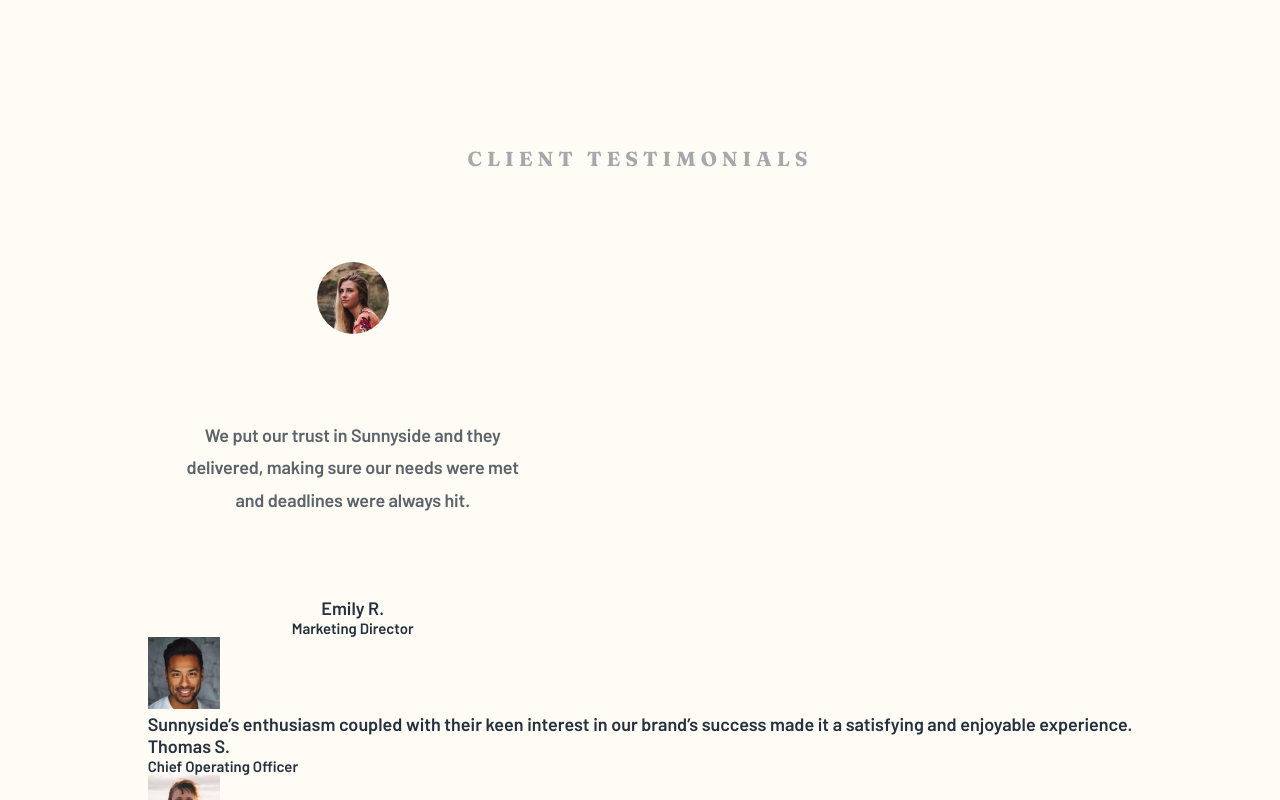
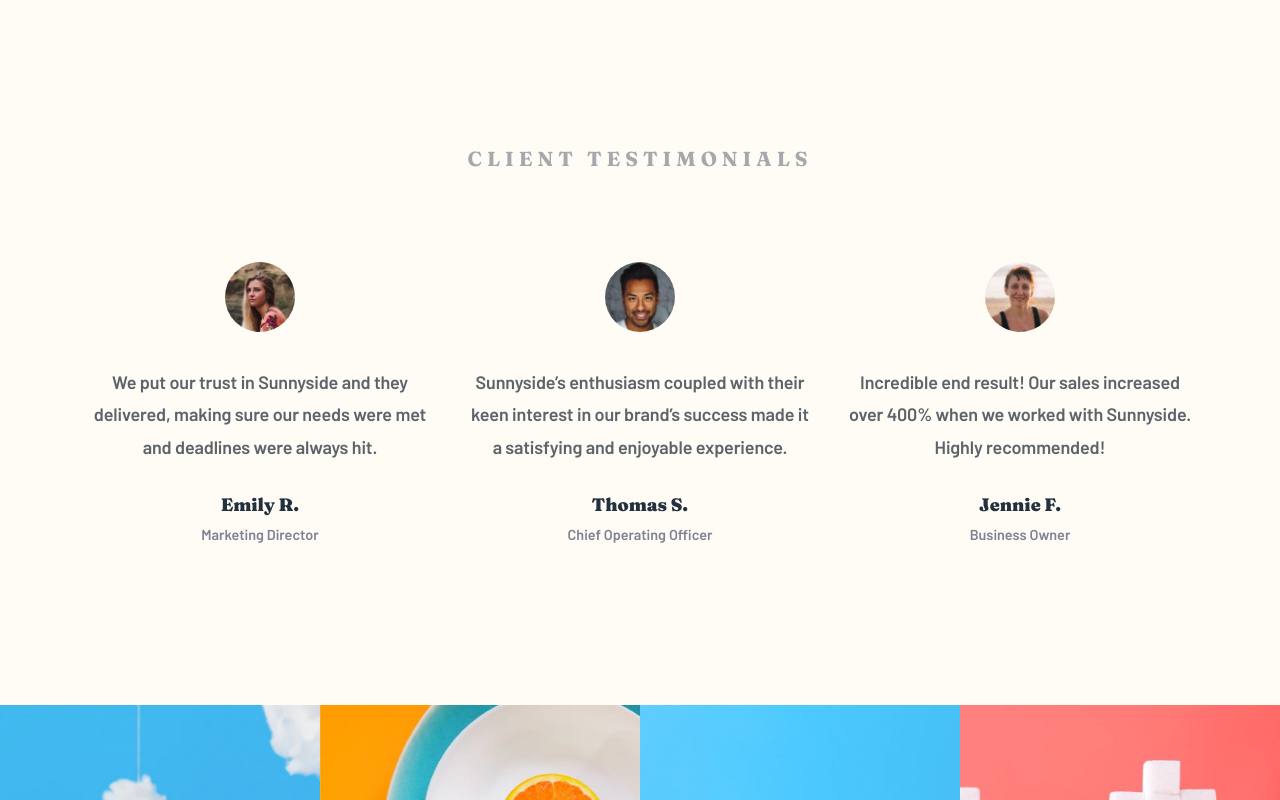
Before and after one commit to alex-cler/FrontEndMentor-SunnysideAgency, a website: page index.html in a window 1280 px wide. Shown: the part 2792-3592 px from the top of the page. Drawn offline with Linux system fonts and the light colour scheme.

Commit message:
Edit : Client SASS content

```diff
--- a/index.html
+++ b/index.html
@@ -76,23 +76,23 @@
           We put our trust in Sunnyside and they delivered, making sure our needs were met and deadlines were always hit.
         </p>
         <h4 class="client__name">Emily R.</h4>
-        <h5 class="client__job">Marketing Director</h5>
+        <p class="client__job">Marketing Director</p>
       </div>
-      <div class="client__image">
-        <img src="./assets/image-thomas.jpg" alt="Thomas's Avatar">
+      <div class="client">
+        <img class="client__image" src="./assets/image-thomas.jpg" alt="Thomas's Avatar">
         <p class="client__feedback">
           Sunnyside’s enthusiasm coupled with their keen interest in our brand’s success made it a satisfying and enjoyable experience.
         </p>
         <h4 class="client__name">Thomas S.</h4>
-        <h5 class="client__job">Chief Operating Officer</h5>
+        <p class="client__job">Chief Operating Officer</p>
       </div>
-      <div class="client__image">
-        <img src="./assets/image-jennie.jpg" alt="Jennie's Avatar">
+      <div class="client">
+        <img class="client__image" src="./assets/image-jennie.jpg" alt="Jennie's Avatar">
         <p class="client__feedback">
           Incredible end result! Our sales increased over 400% when we worked with Sunnyside. Highly recommended!
         </p>
         <h4 class="client__name">Jennie F.</h4>
-        <h5 class="client__job">Business Owner</h5>
+        <p class="client__job">Business Owner</p>
       </div>
     </div>
   </section>
--- a/style/sass/helpers/_variables.scss
+++ b/style/sass/helpers/_variables.scss
@@ -1,8 +1,6 @@
 /* Colors */
-$red-hover: hsl(7, 99%, 70%);
-$red: rgba($red-hover, 0.25);
-$yellow-hover: hsl(51, 100%, 49%);
-$yellow: rgba($yellow-hover, 0.25);
+$red: hsl(7, 99%, 70%);
+$yellow: hsl(51, 100%, 49%);
 $dark-cyan: hsl(167, 34%, 41%);
 $dark-blue : hsl(198, 62%, 26%);
 $dark-cyan-footer : hsl(167, 44%, 69%);
@@ -17,6 +15,9 @@
 /* Fonts */
 $primary-font: 'Barlow', sans-serif;
 $secondary-font: 'Fraunces', sans-serif;
+$font-weight-text: 600;
+$font-weight-text: 700;
+$font-weight-bold: 900;
 
 /* Media query breakpoints */
 $breakpoints: (
--- /dev/null
+++ b/style/sass/layout/_client.scss
@@ -0,0 +1,47 @@
+.feedback {
+	display: flex;
+	flex-flow: column wrap;
+	align-items: center;
+	padding: 9em 0;
+	h3 {
+		font-family: $secondary-font;
+		color: $grayish-white;
+		text-transform: uppercase;
+		letter-spacing: 5px;
+		font-size: 1.125em;
+		padding-bottom: 4.5em;
+	}
+}
+
+.client__container {
+    display: grid;
+    grid-template-columns: repeat(3, 1fr);
+    column-gap: 30px;
+}
+
+.client {
+	width: 350px;
+	text-align: center;
+	&__image {
+        width: 70px;
+		border-radius: 100%;
+	}
+    &__feedback {
+        max-width: 350px;
+        color: $dark-grayish-blue;
+        margin: 30px auto;
+        /* Accurate design :) */
+        letter-spacing: -0.13px;
+        line-height: 1.8em;
+    }
+    &__name {
+        font-family: $secondary-font;
+        font-weight: $font-weight-bold;
+        color: $dark-blue;
+        margin-bottom: 10px;
+    }
+    &__job {
+        font-size: 0.8em;
+        color: $grayish-blue;
+    }
+}
--- a/style/sass/layout/_gallery.scss
+++ b/style/sass/layout/_gallery.scss
@@ -42,7 +42,7 @@
 		  border-radius: 100px;
 		  height: 10px;
 		  opacity: 0.25;
-		  transition: opacity 0.5s;
+		  transition: 0.5s;
 		}
 		/* Hover state */
 		&:hover::after {
--- a/style/sass/main.scss
+++ b/style/sass/main.scss
@@ -5,7 +5,7 @@
 @import 'helpers/variables';
 @import 'helpers/animations';
 
-@import 'layout/flex';
+@import 'layout/client';
 @import 'layout/header';
 @import 'layout/gallery';
 @import 'layout/footer';
@@ -26,44 +26,6 @@
 	display: inline;
 }
 
-.feedback {
-	display: flex;
-	flex-flow: column wrap;
-	align-items: center;
-	padding: 9em 0;
-	h3 {
-		font-family: $secondary-font;
-		color: $grayish-white;
-		text-transform: uppercase;
-		letter-spacing: 5px;
-		font-size: 1.125em;
-		padding-bottom: 4.5em;
-	}
-}
-
-section {
-	display: flex;
-	flex-flow: row wrap;
-	img {
-		width: 72px;
-	}
-}
-
-.client {
-	width: 350px;
-	text-align: center;
-	margin: 0 30px;
-	p {
-		color: $dark-grayish-blue;
-		letter-spacing: -0.13px;
-		margin: 4.5em auto;
-		line-height: 1.8em;
-	}
-	img {
-		border-radius: 100%;
-	}
-}
-
 aside {
 	display: flex;
 	flex-flow: row wrap;
```
Also changed, not shown: style/sass/layout/_flex.scss (deleted), style/sass/main.css, 1 other file.
